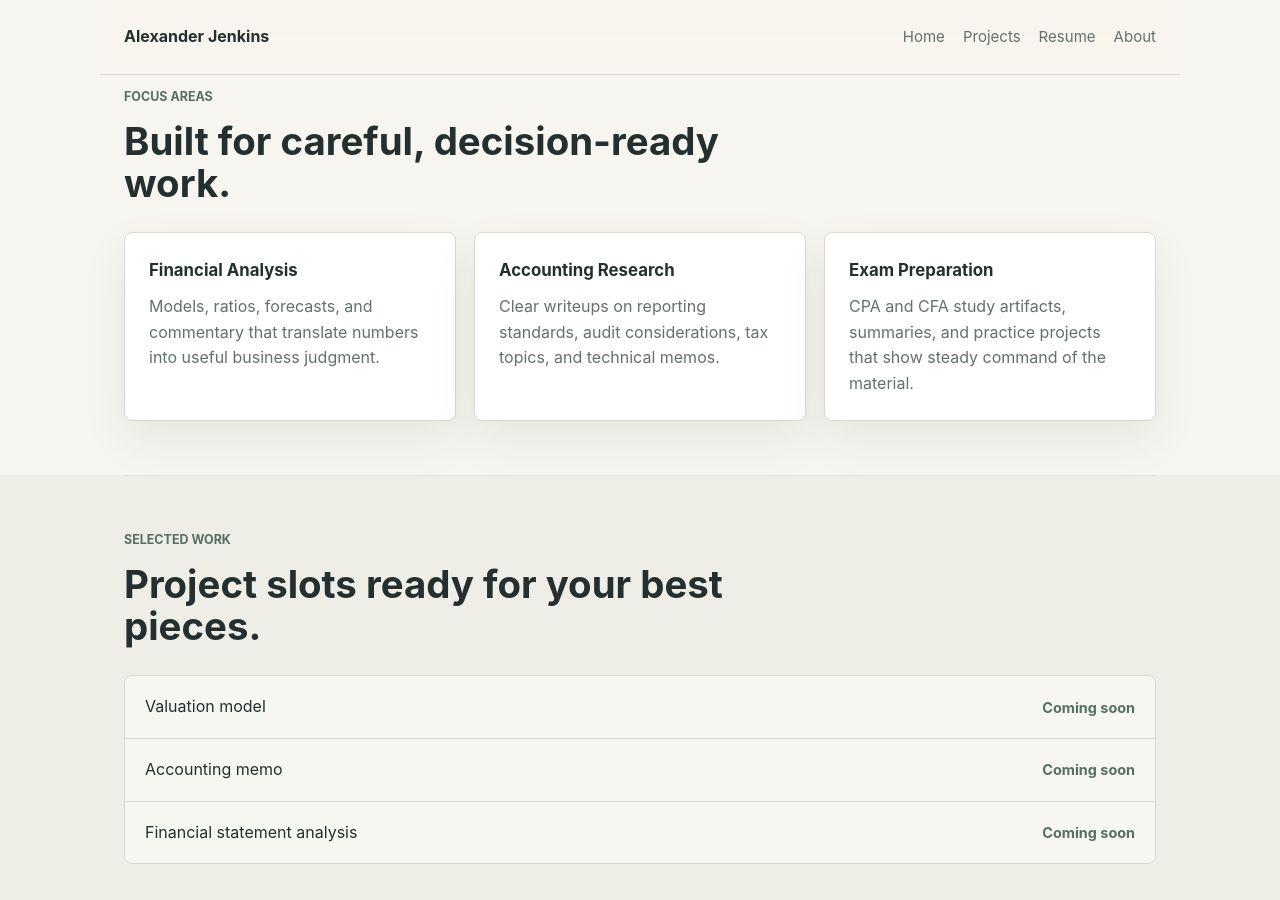
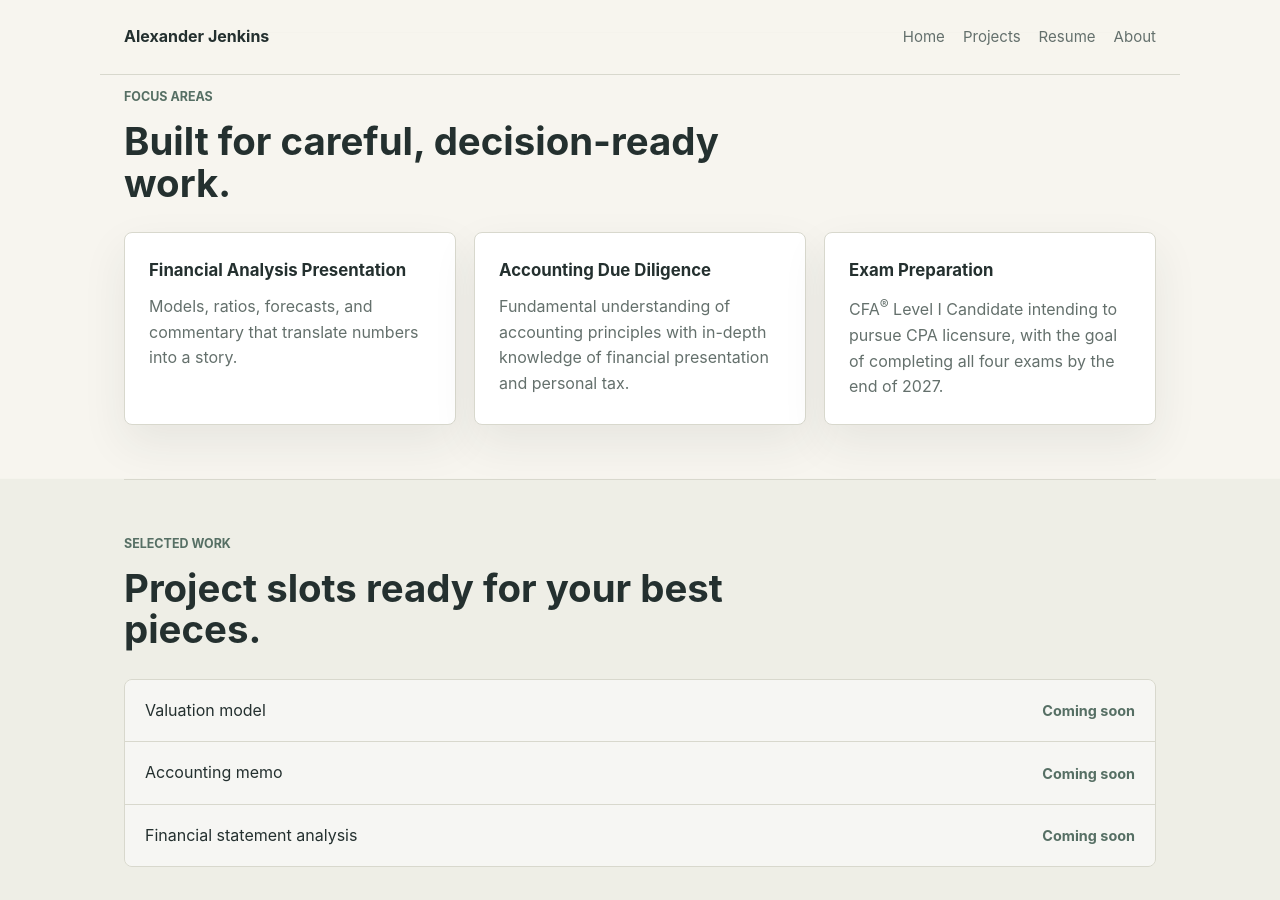
Before and after one commit to alexjenkins310-stack/portfolio, a Jekyll site: the page built from index.md, in a window 1280 px wide and 900 px high, scrolled down 823 px. Built offline with Jekyll 4.4.1, drawn with Linux system fonts in a browser that asks for light colours.

Commit message:
Home page focus area changes

```diff
--- a/index.md
+++ b/index.md
@@ -27,16 +27,16 @@ title: Home
   </div>
   <div class="grid">
     <article class="card">
-      <h3>Financial Analysis</h3>
-      <p>Models, ratios, forecasts, and commentary that translate numbers into useful business judgment.</p>
+      <h3>Financial Analysis Presentation</h3>
+      <p>Models, ratios, forecasts, and commentary that translate numbers into a story.</p>
     </article>
     <article class="card">
-      <h3>Accounting Research</h3>
-      <p>Clear writeups on reporting standards, audit considerations, tax topics, and technical memos.</p>
+      <h3>Accounting Due Diligence</h3>
+      <p>Fundamental understanding of accounting principles with in-depth knowledge of financial presentation and personal tax.</p>
     </article>
     <article class="card">
       <h3>Exam Preparation</h3>
-      <p>CPA and CFA study artifacts, summaries, and practice projects that show steady command of the material.</p>
+      <p>CFA<sup>&reg;</sup> Level I Candidate intending to pursue CPA licensure, with the goal of completing all four exams by the end of 2027.</p>
     </article>
   </div>
 </section>
```
Also changed, not shown: 7 other files.
